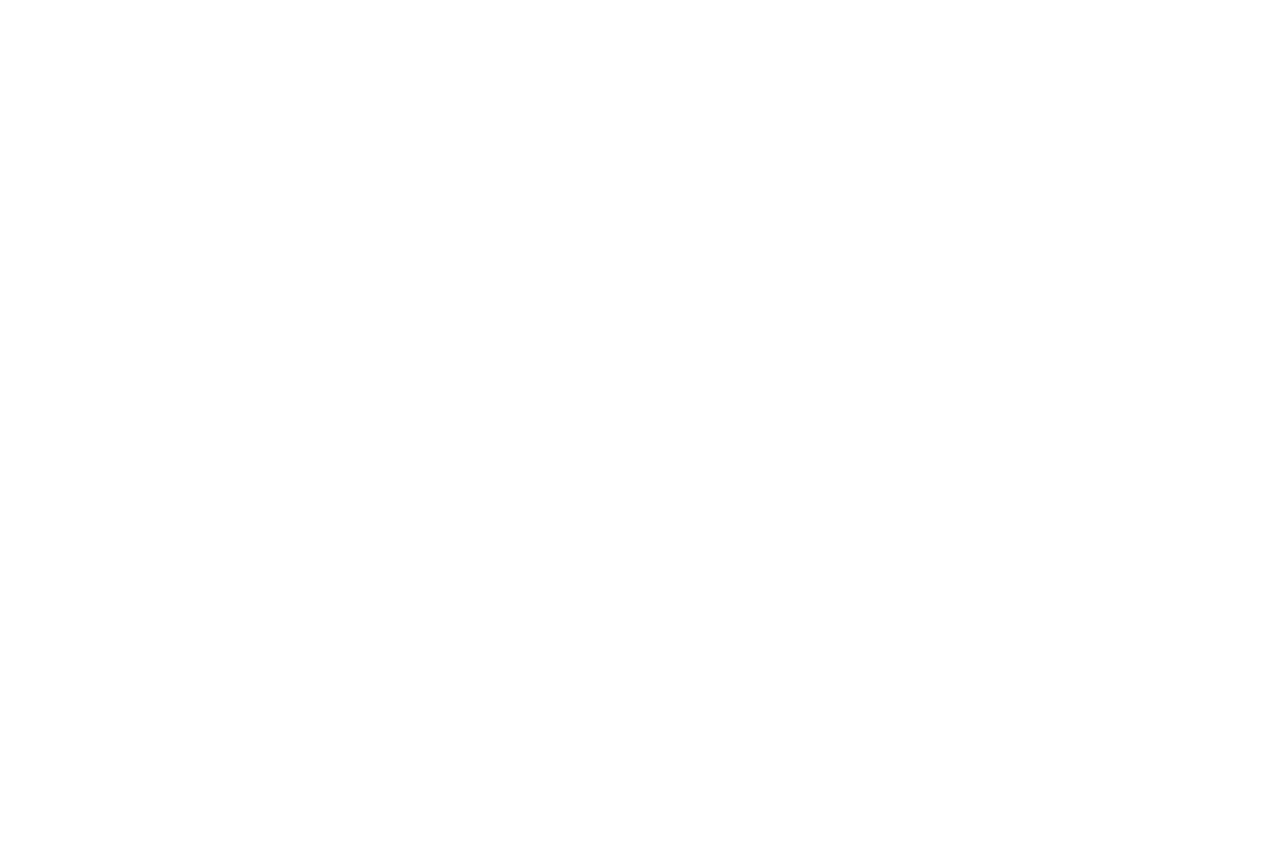
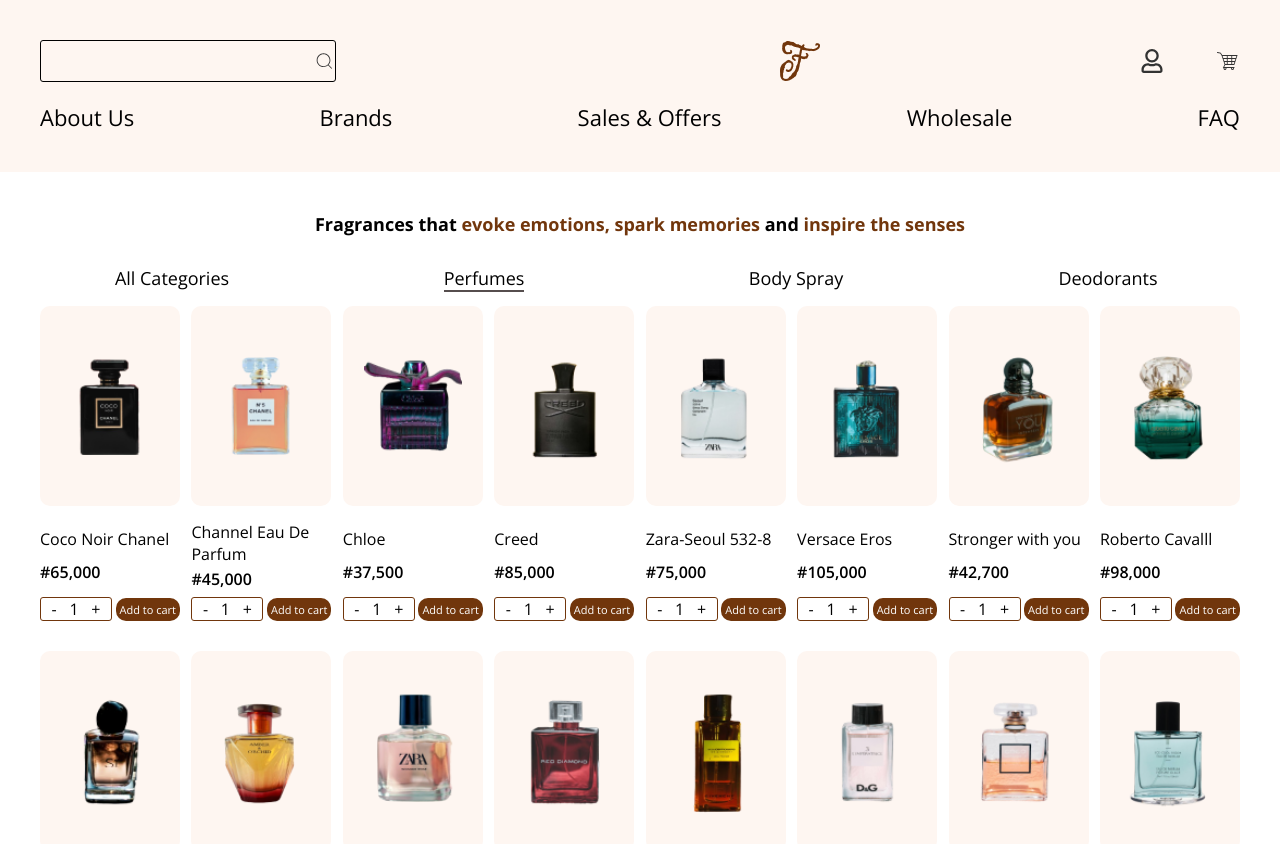
Before and after one commit to darrk-heart/hng-stage-two-project, a React (Create React App) app: page /productlist in a window 1280 px wide. Before the commit this address had no page. Shown: the top 844 px of the page. Before the commit the page ends 800 px from the top, so only its background shows below. Built offline with nearby package versions, Linux system fonts and the light colour scheme.

Commit message:
adding more features

```diff
--- a/src/App.js
+++ b/src/App.js
@@ -1,7 +1,7 @@
 import React from "react";
 import { BrowserRouter as Router, Route, Routes } from "react-router-dom";
 import ProductList from "./components/ProductList/ProductList";
-import Checkout from "./components/CartPage/CartPage";
+import CartPage from "./components/CartPage/CartPage";
 import Payment from "./components/Payment";
 import "./App.css";
 
@@ -10,8 +10,8 @@
     <Router>
       <div className="App">
         <Routes>
-          <Route path="/" element={<ProductList />} />
-          <Route path="/checkout" element={<Checkout />} />
+          <Route path="/productlist" element={<ProductList />} />
+          <Route path="/cartpage" element={<CartPage />} />
           <Route path="/payment" element={<Payment />} />
         </Routes>
       </div>
--- a/src/components/CartPage/CartPage.jsx
+++ b/src/components/CartPage/CartPage.jsx
@@ -1,4 +1,5 @@
 import React, { useState } from "react";
+import { useNavigate } from "react-router-dom";
 import { GrLinkPrevious } from "react-icons/gr";
 import { GrLinkNext } from "react-icons/gr";
 import { IoClose } from "react-icons/io5";
@@ -8,7 +9,11 @@
 import creed from "../../assets/products/creed.png";
 import red from "../../assets/products/red.png";
 
-function Checkout() {
+function Checkout({}) {
+  const navigate = useNavigate();
+  const goToProductList = () => {
+    navigate("/productlist");
+  };
   const [quantities, setQuantities] = useState({
     coco: 1,
     red: 1,
@@ -32,7 +37,7 @@
   return (
     <div>
       <div className="cartpage-header">
-        <GrLinkPrevious />
+        <GrLinkPrevious onClick={goToProductList} />
         <span>Shopping Bag</span>
       </div>
       <div style={{ marginTop: "40px" }}>
--- a/src/components/ProductList/ProductList.jsx
+++ b/src/components/ProductList/ProductList.jsx
@@ -25,7 +25,7 @@
 
 import "./ProductList.css";
 
-const Header = ({ goToCheckout }) => (
+const Header = ({ goToCartPage }) => (
   <div className="productheader">
     <div className="product-header">
       <div className="product-header-first">
@@ -41,7 +41,7 @@
         <GiShoppingCart
           className="icons"
           style={{ cursor: "pointer" }}
-          onClick={goToCheckout}
+          onClick={goToCartPage}
         />
       </div>
     </div>
@@ -111,8 +111,8 @@
 
 const ProductList = () => {
   const navigate = useNavigate();
-  const goToCheckout = () => {
-    navigate("/checkout");
+  const goToCartPage = () => {
+    navigate("/cartpage");
   };
 
   const products = [
@@ -136,7 +136,7 @@
 
   return (
     <>
-      <Header goToCheckout={goToCheckout} />
+      <Header goToCartPage={goToCartPage} />
       <div className="product-list">
         <h5>
           Fragrances that{" "}
```
